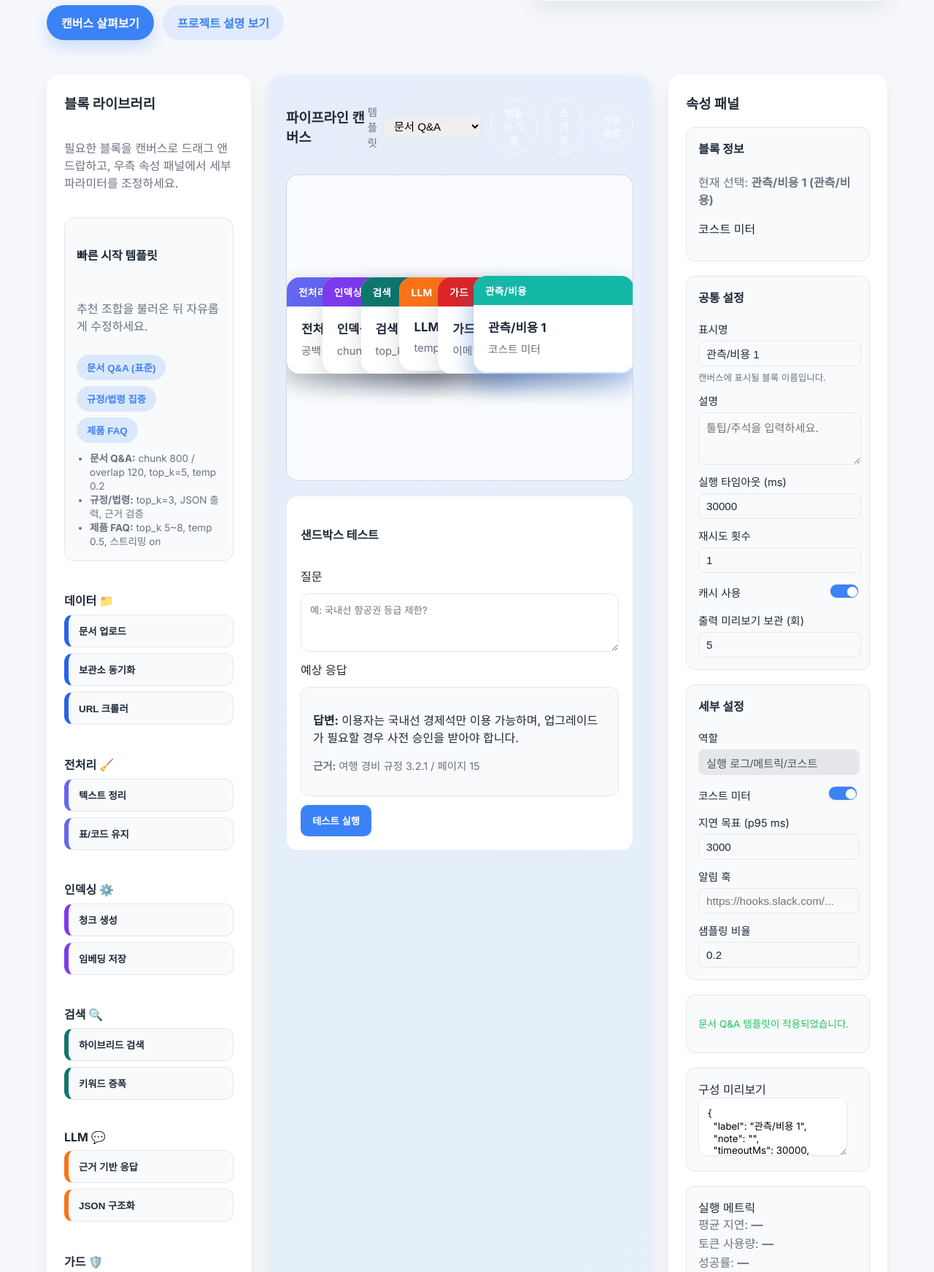
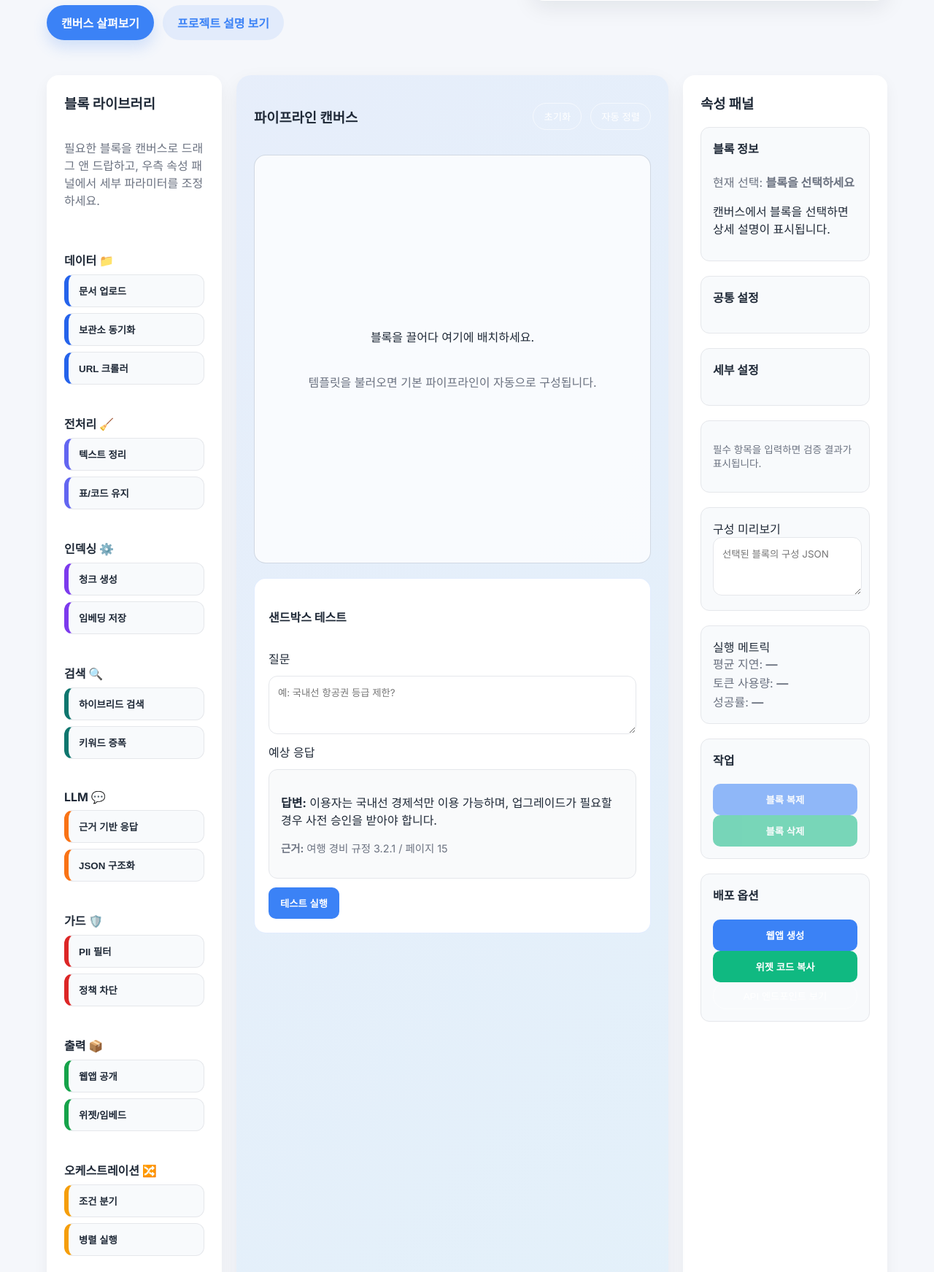
Before and after one commit to juhyun4910/AI-block-pipeline, a FastAPI app: page / in a window 1280 px wide. Shown: the part 301-2044 px from the top of the page at 73% size. Run offline with FastAPI, Linux system fonts and the light colour scheme.

Commit message:
mockup ui update

```diff
--- a/app/static/builder.js
+++ b/app/static/builder.js
@@ -6,6 +6,7 @@
   }
 
   const emptyState = document.getElementById("canvas-empty-state");
+  const edgesSvg = document.getElementById("edges-layer");
   const inspectorSelection = document.getElementById("inspector-selection");
   const inspectorDescription = document.getElementById("inspector-description");
   const inspectorConfig = document.getElementById("config-text");
@@ -24,6 +25,9 @@
   let selectedNode = null;
   let activeDrag = null;
   const typeCounts = {};
+  let nodeIdSeq = 1;
+  const edges = []; // { id, fromId, toId, fromSide, toSide }
+  const linking = { active: false, fromId: null, fromSide: null, temp: null };
 
   const TYPE_METADATA = {
     data: {
@@ -1035,6 +1039,71 @@
     }
     duplicateButton?.setAttribute("disabled", "true");
     deleteButton?.setAttribute("disabled", "true");
+  }
+
+  function clearSvg() {
+    if (!edgesSvg) return;
+    while (edgesSvg.firstChild) edgesSvg.removeChild(edgesSvg.firstChild);
+  }
+
+  function pathForPoints(x1, y1, x2, y2) {
+    const dx = Math.abs(x2 - x1);
+    const dy = Math.abs(y2 - y1);
+    const cx = Math.max(40, dx * 0.5);
+    const cy = Math.max(0, dy * 0.2);
+    const c1x = x1 + (x2 >= x1 ? cx : -cx);
+    const c1y = y1 + (y2 >= y1 ? cy : -cy);
+    const c2x = x2 + (x2 >= x1 ? -cx : cx);
+    const c2y = y2 + (y2 >= y1 ? -cy : cy);
+    return `M ${x1} ${y1} C ${c1x} ${c1y}, ${c2x} ${c2y}, ${x2} ${y2}`;
+  }
+
+  function getPortCenter(node, side) {
+    const rect = node.getBoundingClientRect();
+    const crect = canvas.getBoundingClientRect();
+    const xLeft = rect.left - crect.left;
+    const yTop = rect.top - crect.top;
+    const w = rect.width;
+    const h = rect.height;
+    switch (side) {
+      case "left": return { x: xLeft, y: yTop + h / 2 };
+      case "right": return { x: xLeft + w, y: yTop + h / 2 };
+      case "top": return { x: xLeft + w / 2, y: yTop };
+      case "bottom": return { x: xLeft + w / 2, y: yTop + h };
+      default: return { x: xLeft + w / 2, y: yTop + h / 2 };
+    }
+  }
+
+  function findNodeById(id) {
+    return canvas.querySelector(`.canvas-node[data-id="${id}"]`);
+  }
+
+  function renderEdges() {
+    if (!edgesSvg) return;
+    clearSvg();
+    const draw = (fromId, fromSide, toId, toSide, className = "edge-path") => {
+      const fromNode = findNodeById(fromId);
+      const toNode = findNodeById(toId);
+      if (!fromNode || !toNode) return;
+      const a = getPortCenter(fromNode, fromSide);
+      const b = getPortCenter(toNode, toSide);
+      const path = document.createElementNS("http://www.w3.org/2000/svg", "path");
+      path.setAttribute("class", className);
+      path.setAttribute("d", pathForPoints(a.x, a.y, b.x, b.y));
+      edgesSvg.appendChild(path);
+    };
+    edges.forEach((e) => draw(e.fromId, e.fromSide, e.toId, e.toSide));
+    if (linking.active && linking.temp) {
+      const { x, y } = linking.temp;
+      const fromNode = findNodeById(linking.fromId);
+      if (fromNode) {
+        const a = getPortCenter(fromNode, linking.fromSide);
+        const path = document.createElementNS("http://www.w3.org/2000/svg", "path");
+        path.setAttribute("class", "edge-path temp");
+        path.setAttribute("d", pathForPoints(a.x, a.y, x, y));
+        edgesSvg.appendChild(path);
+      }
+    }
   }
 
   function clamp(value, min, max) {
@@ -1345,7 +1414,7 @@
     node.addEventListener("pointerdown", (event) => {
       if (event.button !== 0) return;
       const target = event.target;
-      if (target.closest && target.closest(".node-action")) return;
+      if (target.closest && (target.closest(".node-action") || target.closest(".node-port"))) return;
       selectNode(node);
       node.setPointerCapture(event.pointerId);
       const rect = node.getBoundingClientRect();
@@ -1367,6 +1436,7 @@
       const y = clamp(event.clientY - canvasRect.top - offsetY, 0, canvasRect.height - draggedNode.offsetHeight);
       draggedNode.style.left = `${x}px`;
       draggedNode.style.top = `${y}px`;
+      renderEdges();
     });
 
     const endDrag = (event) => {
@@ -1379,6 +1449,30 @@
     node.addEventListener("pointercancel", endDrag);
   }
 
+  function attachPorts(node) {
+    const ports = document.createElement("div");
+    ports.className = "node-ports";
+    const sides = ["left", "right"]; // 좌/우 포트 제공
+    sides.forEach((side) => {
+      const port = document.createElement("div");
+      port.className = `node-port ${side}`;
+      port.dataset.side = side;
+      port.title = side;
+      port.addEventListener("pointerdown", (event) => {
+        event.stopPropagation();
+        const nodeId = node.dataset.id;
+        linking.active = true;
+        linking.fromId = nodeId;
+        linking.fromSide = side;
+        const crect = canvas.getBoundingClientRect();
+        linking.temp = { x: event.clientX - crect.left, y: event.clientY - crect.top };
+        renderEdges();
+      });
+      ports.appendChild(port);
+    });
+    node.appendChild(ports);
+  }
+
   function createNode({ type, title, description, overrides = {}, position }) {
     const meta = TYPE_METADATA[type] ?? { label: type, color: "#64748b" };
     const config = buildDefaultConfig(type, overrides);
@@ -1388,6 +1482,7 @@
     node.dataset.type = type;
     node.dataset.description = description ?? "";
     node.dataset.title = title ?? config.label;
+    node.dataset.id = String(nodeIdSeq++);
     updateNodeDataset(node, config);
 
     node.innerHTML = `
@@ -1400,13 +1495,14 @@
       </div>
     `;
 
+    attachPorts(node);
     makeNodeDraggable(node);
     node.addEventListener("click", () => selectNode(node, { forceRefresh: true }));
 
     canvas.appendChild(node);
     const canvasRect = canvas.getBoundingClientRect();
-    const width = node.offsetWidth || 220;
-    const height = node.offsetHeight || 140;
+    const width = node.offsetWidth || 180;
+    const height = node.offsetHeight || 120;
     const defaultX = canvasRect.width / 2 - width / 2;
     const defaultY = canvasRect.height / 2 - height / 2;
     const { x, y } = position ?? { x: defaultX, y: defaultY };
@@ -1415,6 +1511,7 @@
 
     updateEmptyState();
     selectNode(node, { skipScroll: true, forceRefresh: true });
+    renderEdges();
     return node;
   }
 
@@ -1464,6 +1561,33 @@
     event.dataTransfer.dropEffect = "copy";
   }
 
+  // 연결 드래그 중 포인터 이동 → 임시 선 업데이트
+  canvas.addEventListener("pointermove", (event) => {
+    if (!linking.active) return;
+    const crect = canvas.getBoundingClientRect();
+    linking.temp = { x: clamp(event.clientX - crect.left, 0, crect.width), y: clamp(event.clientY - crect.top, 0, crect.height) };
+    renderEdges();
+  });
+
+  // 포트 위에서 포인터 업 → 연결 완료
+  canvas.addEventListener("pointerup", (event) => {
+    if (!linking.active) return;
+    const target = event.target;
+    if (target && target.classList && target.classList.contains("node-port")) {
+      const toNode = target.closest(".canvas-node");
+      const toId = toNode?.dataset.id;
+      const toSide = target.dataset.side;
+      if (toId && toSide && toId !== linking.fromId) {
+        edges.push({ id: `${linking.fromId}-${toId}-${Date.now()}`, fromId: linking.fromId, toId, fromSide: linking.fromSide, toSide });
+      }
+    }
+    linking.active = false;
+    linking.fromId = null;
+    linking.fromSide = null;
+    linking.temp = null;
+    renderEdges();
+  });
+
   function duplicateSelectedNode() {
     if (!selectedNode) return;
     const rect = selectedNode.getBoundingClientRect();
@@ -1486,14 +1610,23 @@
   function deleteSelectedNode() {
     if (!selectedNode) return;
     const nodeToRemove = selectedNode;
+    const id = nodeToRemove.dataset.id;
+    for (let i = edges.length - 1; i >= 0; i--) {
+      if (edges[i].fromId === id || edges[i].toId === id) {
+        edges.splice(i, 1);
+      }
+    }
     resetInspector();
     nodeToRemove.remove();
     updateEmptyState();
+    renderEdges();
   }
 
   function clearCanvas() {
     canvas.querySelectorAll(".canvas-node").forEach((node) => node.remove());
     Object.keys(typeCounts).forEach((key) => (typeCounts[key] = 0));
+    edges.splice(0, edges.length);
+    clearSvg();
     resetInspector();
     updateEmptyState();
   }
@@ -1546,13 +1679,14 @@
     const canvasRect = canvas.getBoundingClientRect();
     const spacing = canvasRect.width / (nodes.length + 1);
     nodes.forEach((node, index) => {
-      const width = node.offsetWidth || 220;
-      const height = node.offsetHeight || 140;
+      const width = node.offsetWidth || 180;
+      const height = node.offsetHeight || 120;
       const x = spacing * (index + 1) - width / 2;
       const y = canvasRect.height / 2 - height / 2;
       node.style.left = `${clamp(x, 0, Math.max(canvasRect.width - width, 0))}px`;
       node.style.top = `${clamp(y, 0, Math.max(canvasRect.height - height, 0))}px`;
     });
+    renderEdges();
   }
 
   function handleTemplatePillClick(event) {
@@ -1574,8 +1708,7 @@
   deleteButton?.addEventListener("click", deleteSelectedNode);
   clearButton?.addEventListener("click", clearCanvas);
   autoArrangeButton?.addEventListener("click", autoArrange);
-  applyTemplateButton?.addEventListener("click", () => loadTemplate(templateSelector.value));
-  templatePills.forEach((pill) => pill.addEventListener("click", handleTemplatePillClick));
+  // 템플릿 UI 제거됨
 
   document.addEventListener("keydown", (event) => {
     if ((event.key === "Delete" || event.key === "Backspace") && selectedNode) {
@@ -1584,6 +1717,7 @@
   });
 
   window.addEventListener("load", () => {
-    loadTemplate(templateSelector?.value ?? "document-qa");
+    // 초기 템플릿 자동 로드 제거 (빈 캔버스 시작)
+    renderEdges();
   });
 })();
--- a/app/static/styles.css
+++ b/app/static/styles.css
@@ -131,8 +131,8 @@
 
 .builder-grid {
   display: grid;
-  grid-template-columns: 280px 1fr 300px;
-  gap: 24px;
+  grid-template-columns: 240px 1fr 280px;
+  gap: 20px;
   margin-bottom: 48px;
 }
 
@@ -343,8 +343,8 @@
   background: rgba(255, 255, 255, 0.75);
   border-radius: 16px;
   border: 1px solid rgba(148, 163, 184, 0.4);
-  min-height: 420px;
-  padding: 16px;
+  min-height: 560px;
+  padding: 12px;
   overflow: hidden;
 }
 
@@ -365,10 +365,10 @@
 
 .canvas-node {
   position: absolute;
-  width: 220px;
+  width: 180px;
   background: white;
-  border-radius: 18px;
-  box-shadow: 0 14px 30px rgba(15, 23, 42, 0.16);
+  border-radius: 14px;
+  box-shadow: 0 10px 22px rgba(15, 23, 42, 0.14);
   cursor: grab;
   user-select: none;
   transition: box-shadow 0.2s ease, transform 0.15s ease;
@@ -384,33 +384,33 @@
 }
 
 .node-header {
-  padding: 10px 16px;
-  border-top-left-radius: 18px;
-  border-top-right-radius: 18px;
+  padding: 8px 12px;
+  border-top-left-radius: 14px;
+  border-top-right-radius: 14px;
   color: white;
   font-weight: 700;
   letter-spacing: 0.02em;
 }
 
 .node-type {
-  font-size: 0.85rem;
+  font-size: 0.78rem;
   text-transform: uppercase;
 }
 
 .node-body {
-  padding: 18px 20px 20px 20px;
+  padding: 12px 14px 14px 14px;
 }
 
 .node-body h4 {
-  margin: 0 0 8px;
-  font-size: 1.05rem;
+  margin: 0 0 6px;
+  font-size: 0.98rem;
 }
 
 .node-description {
   color: var(--muted);
-  margin-top: 8px;
-  font-size: 0.9rem;
-  line-height: 1.4;
+  margin-top: 6px;
+  font-size: 0.85rem;
+  line-height: 1.35;
 }
 
 .node-body p {
@@ -554,6 +554,47 @@
   width: 16px;
   height: 16px;
 }
+
+/* 연결선 레이어 및 포트 */
+.edges-layer {
+  position: absolute;
+  inset: 0;
+  width: 100%;
+  height: 100%;
+  pointer-events: none;
+}
+
+.edge-path {
+  stroke: rgba(59, 130, 246, 0.9);
+  stroke-width: 2.5;
+  fill: none;
+}
+
+.edge-path.temp {
+  stroke-dasharray: 6 6;
+}
+
+.node-ports {
+  position: absolute;
+  inset: 0;
+  pointer-events: none;
+}
+
+.node-port {
+  position: absolute;
+  width: 10px;
+  height: 10px;
+  border-radius: 50%;
+  background: #fff;
+  border: 2px solid var(--accent);
+  box-shadow: 0 0 0 2px rgba(59, 130, 246, 0.15);
+  pointer-events: auto;
+}
+
+.node-port.left { left: -6px; top: 50%; transform: translateY(-50%); }
+.node-port.right { right: -6px; top: 50%; transform: translateY(-50%); }
+.node-port.top { top: -6px; left: 50%; transform: translateX(-50%); }
+.node-port.bottom { bottom: -6px; left: 50%; transform: translateX(-50%); }
 
 .helper {
   color: var(--muted);
--- a/app/templates/index.html
+++ b/app/templates/index.html
@@ -28,20 +28,7 @@
   <aside class="panel block-library">
     <h3>블록 라이브러리</h3>
     <p class="muted">필요한 블록을 캔버스로 드래그 앤 드랍하고, 우측 속성 패널에서 세부 파라미터를 조정하세요.</p>
-    <div class="template-callout">
-      <h4>빠른 시작 템플릿</h4>
-      <p class="muted">추천 조합을 불러온 뒤 자유롭게 수정하세요.</p>
-      <div class="template-actions">
-        <button class="template-pill" data-template="document-qa">문서 Q&A (표준)</button>
-        <button class="template-pill" data-template="regulation">규정/법령 집중</button>
-        <button class="template-pill" data-template="product-faq">제품 FAQ</button>
-      </div>
-      <ul class="template-hints">
-        <li><strong>문서 Q&A:</strong> chunk 800 / overlap 120, top_k=5, temp 0.2</li>
-        <li><strong>규정/법령:</strong> top_k=3, JSON 출력, 근거 검증</li>
-        <li><strong>제품 FAQ:</strong> top_k 5~8, temp 0.5, 스트리밍 on</li>
-      </ul>
-    </div>
+
     <div class="block-category" data-category="데이터">
       <h4>데이터 📁</h4>
       <div class="block-list">
@@ -161,20 +148,12 @@
     <div class="canvas-header">
       <h3>파이프라인 캔버스</h3>
       <div class="canvas-actions">
-        <label class="template-select">
-          <span>템플릿</span>
-          <select id="template-selector">
-            <option value="document-qa">문서 Q&A</option>
-            <option value="regulation">규정/법령 집중</option>
-            <option value="product-faq">제품 FAQ</option>
-          </select>
-        </label>
-        <button class="ghost" id="apply-template">템플릿 적용</button>
         <button class="ghost" id="clear-canvas">초기화</button>
         <button class="ghost" id="auto-arrange">자동 정렬</button>
       </div>
     </div>
     <div class="canvas-body" id="pipeline-canvas" data-empty-text="블록을 끌어다 여기에 배치하세요.">
+      <svg id="edges-layer" class="edges-layer"></svg>
       <div class="canvas-empty" id="canvas-empty-state">
         <p>블록을 끌어다 여기에 배치하세요.</p>
         <p class="muted">템플릿을 불러오면 기본 파이프라인이 자동으로 구성됩니다.</p>
```
